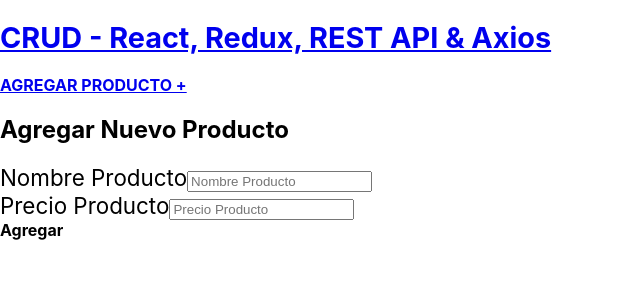
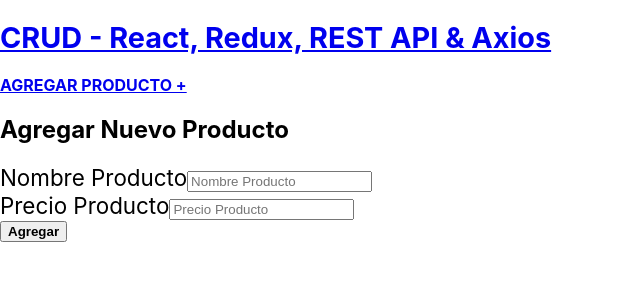
Before and after one commit to marshalmori/crudredux, a React (Create React App) app: page /productos/nuevo in a window 1280 px wide. Shown: the top 300 px of the page, without its empty margins (0-640 px from the left). Built offline with nearby package versions, Linux system fonts and the light colour scheme; the HTML template or start-up script is replaced by a standard one.

Commit message:
Definir o action e utilizar useDispatch

```diff
--- a/src/actions/productoActions.js
+++ b/src/actions/productoActions.js
@@ -3,3 +3,10 @@
   AGREGAR_PRODUCTO_EXITO,
   AGREGAR_PRODUCTO_ERROR,
 } from "../types";
+
+// Crear nuevos productos
+export function crearNuevoProductoAction() {
+  return () => {
+    console.log("desde action");
+  };
+}
--- a/src/components/NuevoProducto.js
+++ b/src/components/NuevoProducto.js
@@ -1,4 +1,25 @@
+import { crearNuevoProductoAction } from "../actions/productoActions";
+import { useDispatch, useSelector } from "react-redux";
+
 const NuevoProducto = () => {
+  // utilizar useDispatch y te cre una función
+  const dispatch = useDispatch();
+
+  // mandar llamar el action de productoAction
+  const agregarProducto = () => dispatch(crearNuevoProductoAction());
+
+  // cuando el usuario haga submit
+  const submitNuevoProducto = (e) => {
+    e.preventDefault();
+
+    // validar formulario
+
+    // si no hay errores
+
+    // crear el nuevo producto
+    agregarProducto();
+  };
+
   return (
     <div className="row justify-content-center">
       <div className="col-md-8">
@@ -7,7 +28,7 @@
             <h2 className="text-center mb-4 font-weight-bold">
               Agregar Nuevo Producto
             </h2>
-            <form>
+            <form onSubmit={submitNuevoProducto}>
               <div className="form-group">
                 <label>Nombre Producto</label>
                 <input
@@ -28,12 +49,12 @@
                 />
               </div>
 
-              <buton
+              <button
                 type="submit"
                 className="btn btn-primary font-weight-bold text-uppercase d-block w-100"
               >
                 Agregar
-              </buton>
+              </button>
             </form>
           </div>
         </div>
```
